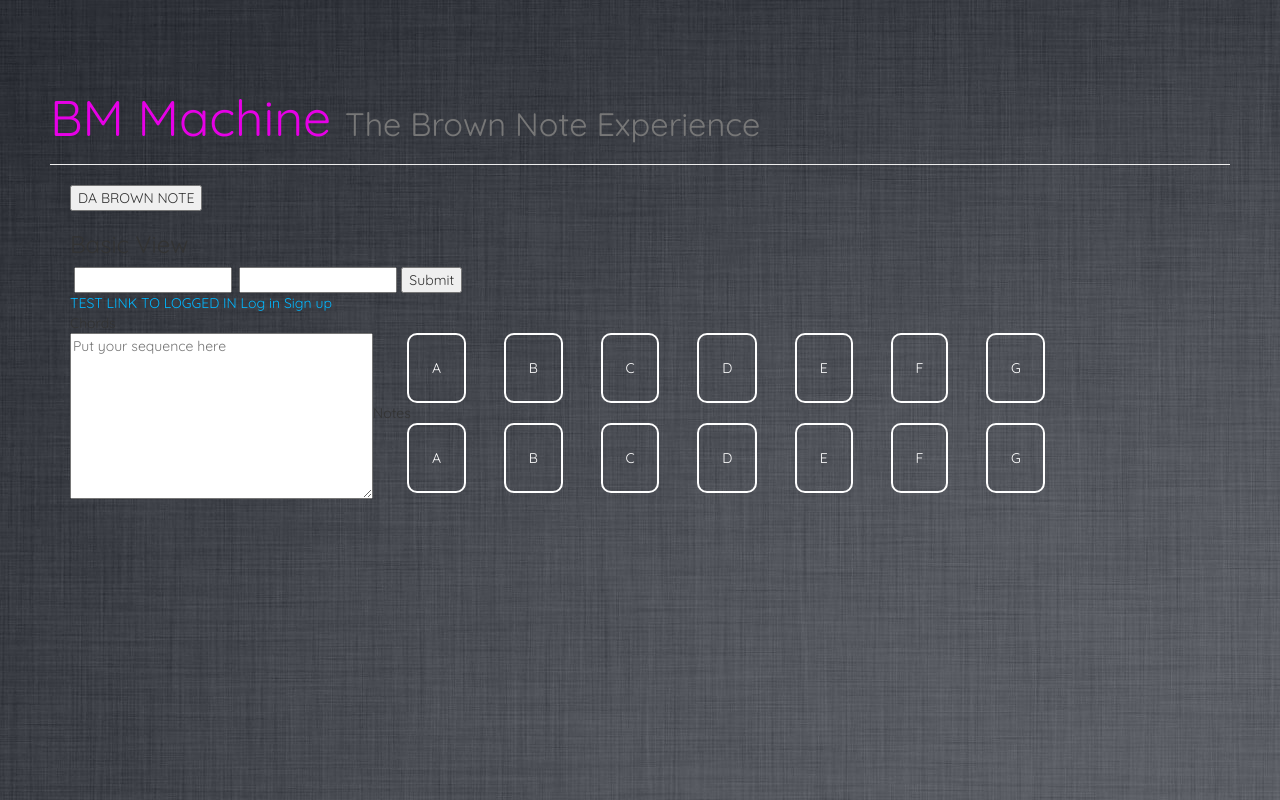
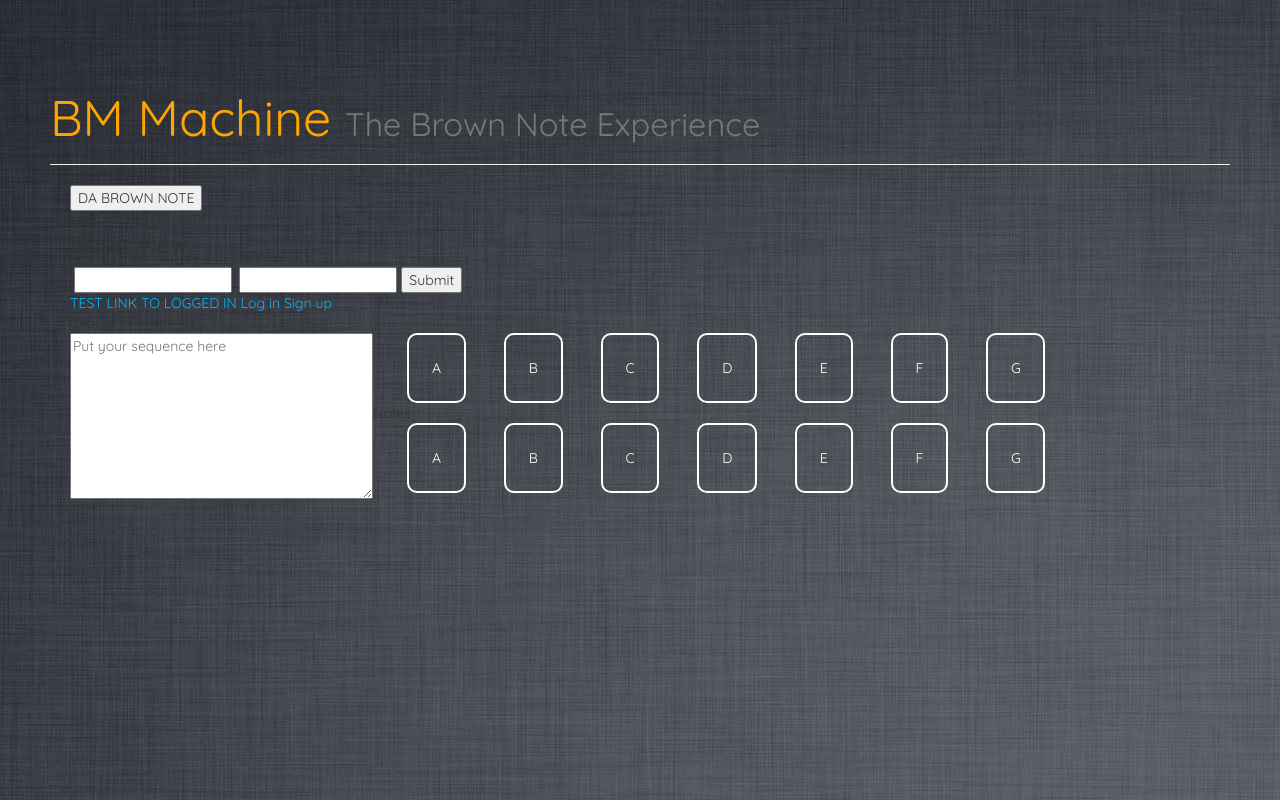
Before and after one commit to artnoisenik/Xylophone-Robot, a website: page public/index.html in a window 1280 px wide. Drawn offline with nearby package versions, Linux system fonts and the light colour scheme; some packages are replaced by stand-ins of ours.

Commit message:
git test

```diff
--- a/public/stylesheets/style.css
+++ b/public/stylesheets/style.css
@@ -9,8 +9,9 @@ a {
 }
 
 h1 {
-  color: #e600e6;
+  /*color: #e600e6;*/
   font-size: 50px;
+  color: orange;
 
 }
 
```
